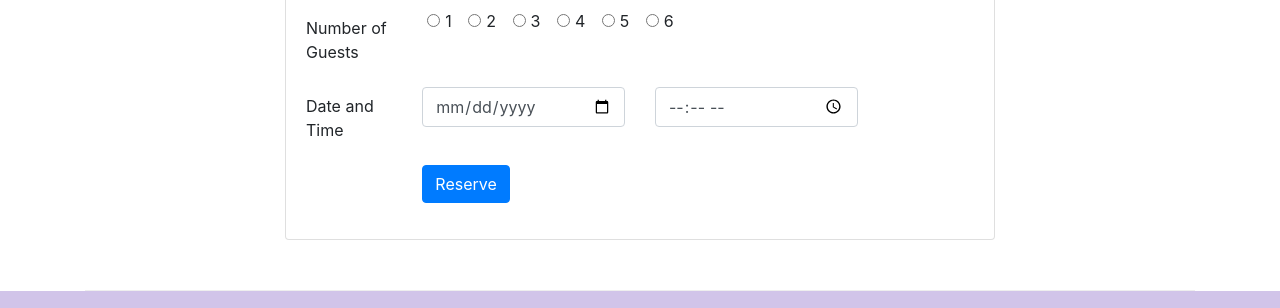
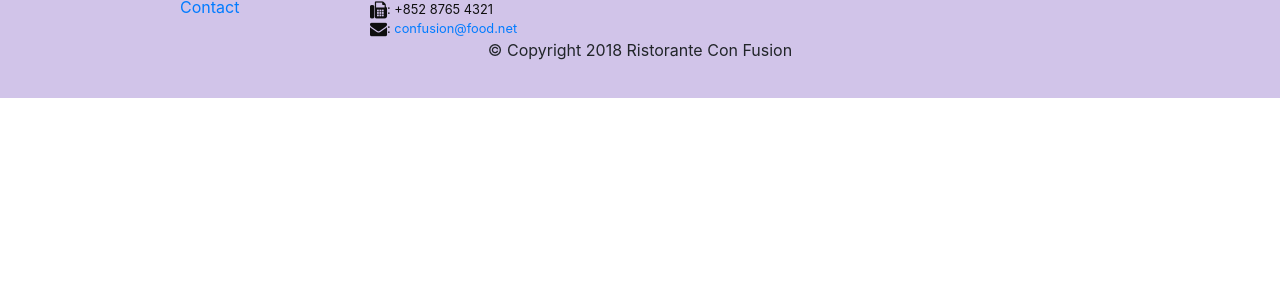
Before and after one commit to DuyTan11121998/Coursera_Bootstrap4_assigment4, a website: page index.html in a window 1280 px wide. Shown: the part 2040-2348 px from the top of the page. After the commit the page ends 2138 px from the top, so only its background shows below. Drawn offline with nearby package versions, Linux system fonts and the light colour scheme.

Commit message:
Assigment4

```diff
--- a/index.html
+++ b/index.html
@@ -35,7 +35,7 @@
                                 class="fa fa-address-card fa-lg"></span>Contact</a></li>
                 </ul>
                 <span class="navbar-text">
-                    <a data-toggle="modal" data-target="#loginModal">
+                    <a id="loginButton">
                         <span class="fa fa-sign-in"></span> Login
                     </a>
                 </span>
@@ -72,12 +72,12 @@
                                 </div>
                             </div>
                         </div>
-                        <div class="form-row">
+                    </form>
+                </div>
+                <div class="modal-footer">
                     <button type="button" class="btn btn-secondary btn-sm ml-auto"
                         data-dismiss="modal">Cancel</button>
                     <button type="submit" class="btn btn-primary btn-sm ml-1">Sign in</button>
-                        </div>
-                    </form>
                 </div>
             </div>
         </div>
@@ -152,14 +152,14 @@
                                 </div>
                             </div>
                         </div>
-                        <div class="form-group row">
+                    </form>
+                </div>
+                <div class="modal-footer">
                     <div class="col-12 offset-md-2 col-md-10">
                         <button type="button" class="btn btn-secondary btn-sm"
                             data-dismiss="modal">Cancel</button>
                         <button type="submit" class="btn btn-primary btn-sm ml-1">Reserve</button>
                     </div>
-                        </div>
-                    </form>
                 </div>
             </div>
         </div>
@@ -181,9 +181,7 @@
                         title="Or Call us at <br><strong>+084 356276600</strong>"
                         data-placement="bottom"
                         href="#reservation"><h6 class="text-white">Reserve Table</h6></a> -->
-
-                    <a class="btn btn-block btn-sm btn-warning navbar-text text-white" data-toggle="modal"
-                        data-target="#retableModal">Reserve Table</a>
+                    <a class="btn btn-block btn-sm btn-warning navbar-text text-white" type="button" id="reserveButton">Reserve Table</a>
                 </div>
             </div>
         </div>
@@ -305,75 +303,6 @@
                 </div>
             </div>
         </div>
-        <div class="row row-content align-items-center justify-content-center" id="reservation">
-            <div class="col-12 col-sm-8">
-                <div class="card">
-                    <div class="card-header bg-warning text-white b">
-                        <h3>Reserve a Table</h3>
-                    </div>
-                    <div class="card-body">
-                        <form>
-                            <div class="form-group row">
-                                <label for="guests" class="col-12 col-sm-12 col-md-2 col-form-label">Number of
-                                    Guests</label>
-                                <div class="form-check col-12 col-sm-12 col-md-8">
-                                    <div class="form-check form-check-inline">
-                                        <input class="form-check-input" type="radio" id="guest1" name="guests"
-                                            value="option1">
-                                        <label class="form-check-label" for="guest1">1</label>
-                                    </div>
-                                    <div class="form-check form-check-inline">
-                                        <input class="form-check-input" type="radio" id="guest2" name="guests"
-                                            value="option2">
-                                        <label class="form-check-label" for="guest2">2</label>
-                                    </div>
-                                    <div class="form-check form-check-inline">
-                                        <input class="form-check-input" type="radio" id="guest3" name="guests"
-                                            value="option3">
-                                        <label class="form-check-label" for="guest3">3</label>
-                                    </div>
-                                    <div class="form-check form-check-inline">
-                                        <input class="form-check-input" type="radio" id="guest4" name="guests"
-                                            value="option4">
-                                        <label class="form-check-label" for="guest4">4</label>
-                                    </div>
-                                    <div class="form-check form-check-inline">
-                                        <input class="form-check-input" type="radio" id="guest5" name="guests"
-                                            value="option5">
-                                        <label class="form-check-label" for="guest5">5</label>
-                                    </div>
-                                    <div class="form-check form-check-inline">
-                                        <input class="form-check-input" type="radio" id="guest6" name="guests"
-                                            value="option6">
-                                        <label class="form-check-label" for="guest6">6</label>
-                                    </div>
-                                </div>
-                            </div>
-                            <div class="form-group row">
-                                <label for="time" class="col-12 col-sm-12 col-md-2 col-form-label">Date and Time</label>
-                                <div class="col-12 col-sm-12 col-md-4">
-                                    <div class="input-group">
-                                        <input type="date" class="form-control" id="date" name="date"
-                                            placeholder="Date">
-                                    </div>
-                                </div>
-                                <div class="col-12 col-sm-12 col-md-4">
-                                    <div class="input-group">
-                                        <input type="time" class="form-control" id="time" name="time"
-                                            placeholder="Time">
-                                    </div>
-                                </div>
-                            </div>
-                            <div class="form-group row">
-                                <div class="col-12 offset-md-2 col-md-10">
-                                    <button type="submit" class="btn btn-primary">Reserve</button>
-                                </div>
-                            </div>
-                        </form>
-                    </div>
-                </div>
-            </div>
-        </div>
     </div>
 
     <footer class="footer">
--- a/js/scripts.js
+++ b/js/scripts.js
@@ -16,4 +16,10 @@ $(document).ready(function(){
             $("#carousel-button").addClass('btn-danger');
         }
     });
+    $("#loginButton").click(function(){
+        $("#loginModal").modal('show');
+    });
+    $("#reserveButton").click(function(){
+        $("#retableModal").modal('show');
+    });
 });
```
Also changed, not shown: css/styles.css, css/styles.scss (line endings or trailing spaces), 1 other file. Lines whose indentation alone changed are shown as unchanged.
